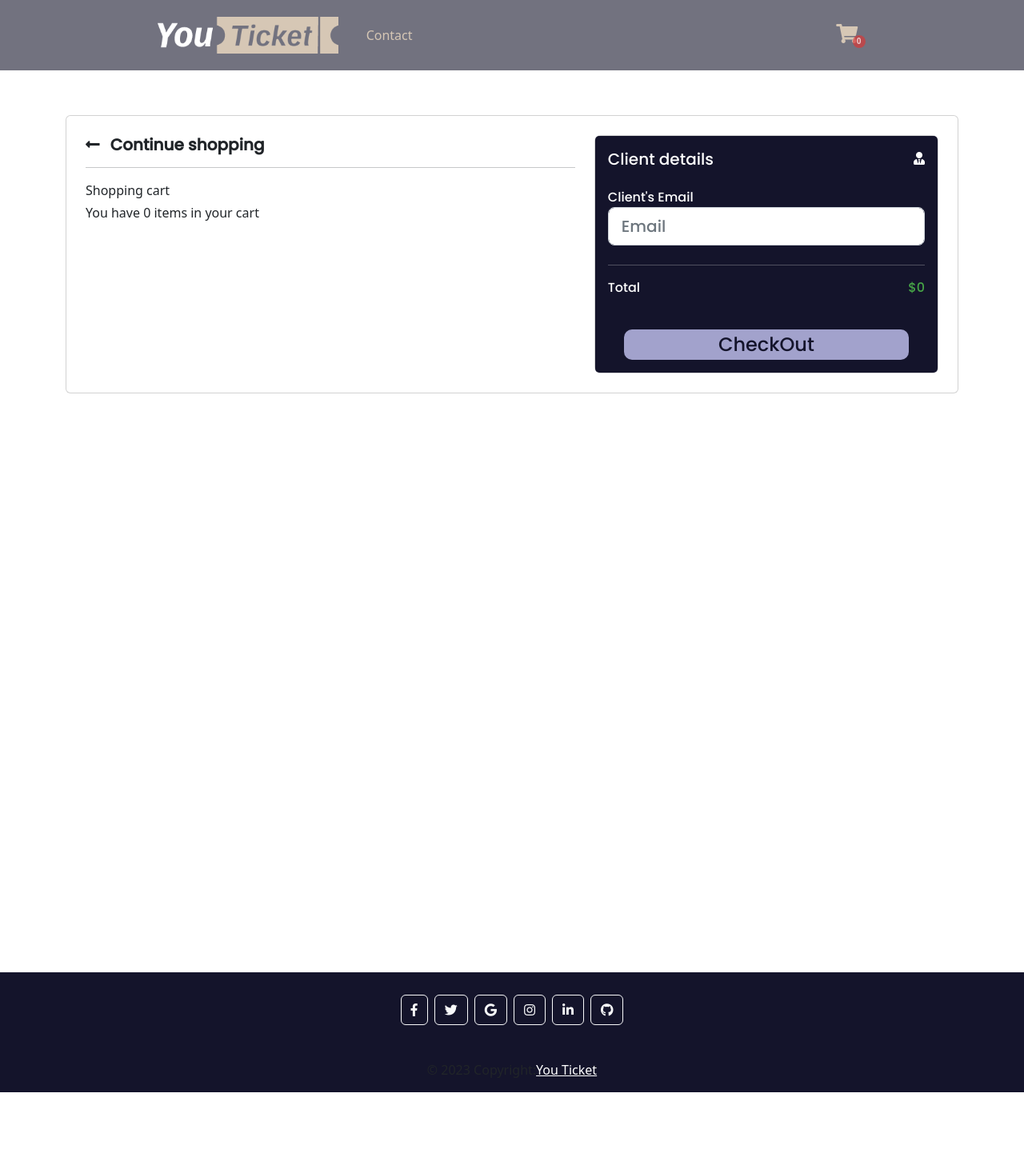
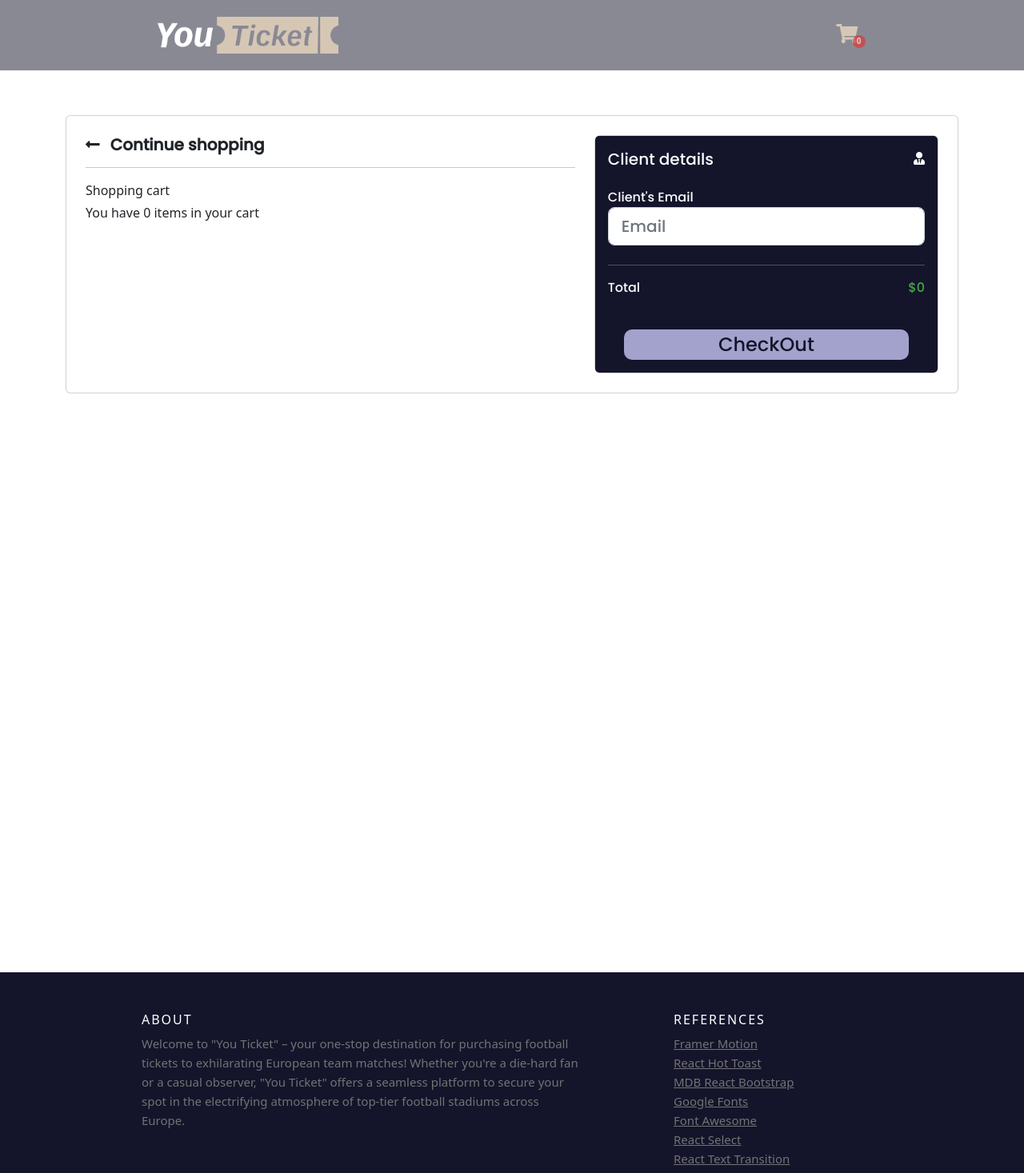
Before and after one commit to iaw-2023/Acttis-Moran-React, a React (Create React App) app: page /cart in a window 1280 px wide. Shown: the top 1467 px of the page at 80% size. Before the commit the page ends 1366 px from the top, so only its background shows below. Built offline with nearby package versions, Linux system fonts and the light colour scheme.

Commit message:
Footer finished

```diff
--- a/src/components/pagewrappers/PageFooter.js
+++ b/src/components/pagewrappers/PageFooter.js
@@ -1,84 +1,67 @@
 import "../../css/footer.css";
-import { MDBFooter, MDBBtn, MDBIcon, MDBContainer } from "mdb-react-ui-kit";
 
 export default function PageFooter() {
   return (
-    <MDBFooter className="footer-container text-center">
-      <MDBContainer className="p-4 pb-0">
-        <section className="mb-4">
-          <MDBBtn
-            outline
-            color="light"
-            floating
-            className="m-1"
-            href="#!"
-            role="button"
-          >
-            <MDBIcon fab icon="facebook-f" />
-          </MDBBtn>
+    <footer className="site-footer">
+      <div className="container">
+        <div className="row">
+          <div className="col-sm-12 col-md-6">
+            <h6>About</h6>
+            <p className="text-justify">
+              Welcome to "You Ticket" – your one-stop destination for purchasing
+              football tickets to exhilarating European team matches! Whether
+              you're a die-hard fan or a casual observer, "You Ticket" offers a
+              seamless platform to secure your spot in the electrifying
+              atmosphere of top-tier football stadiums across Europe.
+            </p>
+          </div>
 
-          <MDBBtn
-            outline
-            color="light"
-            floating
-            className="m-1"
-            href="#!"
-            role="button"
-          >
-            <MDBIcon fab icon="twitter" />
-          </MDBBtn>
-
-          <MDBBtn
-            outline
-            color="light"
-            floating
-            className="m-1"
-            href="#!"
-            role="button"
-          >
-            <MDBIcon fab icon="google" />
-          </MDBBtn>
-          <MDBBtn
-            outline
-            color="light"
-            floating
-            className="m-1"
-            href="#!"
-            role="button"
-          >
-            <MDBIcon fab icon="instagram" />
-          </MDBBtn>
-
-          <MDBBtn
-            outline
-            color="light"
-            floating
-            className="m-1"
-            href="#!"
-            role="button"
-          >
-            <MDBIcon fab icon="linkedin-in" />
-          </MDBBtn>
-
-          <MDBBtn
-            outline
-            color="light"
-            floating
-            className="m-1"
-            href="#!"
-            role="button"
-          >
-            <MDBIcon fab icon="github" />
-          </MDBBtn>
-        </section>
-      </MDBContainer>
-
-      <div className="text-center p-3">
-        © 2023 Copyright:
-        <a className="text-white" href="#">
-          You Ticket
-        </a>
+          <div className="col-xs-6 col-md-3">
+            <h6>References</h6>
+            <ul className="footer-links">
+              <li>
+                <a href="https://www.framer.com/motion/">Framer Motion</a>
+              </li>
+              <li>
+                <a href="https://react-hot-toast.com/">React Hot Toast</a>
+              </li>
+              <li>
+                <a href="https://mdbootstrap.com/docs/react/">
+                  MDB React Bootstrap
+                </a>
+              </li>
+              <li>
+                <a href="https://fonts.google.com/">Google Fonts</a>
+              </li>
+              <li>
+                <a href="https://fontawesome.com/">Font Awesome</a>
+              </li>
+              <li>
+                <a href="https://react-select.com/home">React Select</a>
+              </li>
+              <li>
+                <a href="https://www.npmjs.com/package/react-text-transition">
+                  React Text Transition
+                </a>
+              </li>
+              <li>
+                <a href="https://react-bootstrap.github.io/">React Bootstrap</a>
+              </li>
+            </ul>
+          </div>
+        </div>
+        <hr />
       </div>
-    </MDBFooter>
+      <div className="container">
+        <div className="row">
+          <div className="col-md-8 col-sm-6 col-xs-12">
+            <p className="copyright-text">
+              Copyright &copy; 2023 All Rights Reserved by
+              <a href="#"> You Ticket</a>.
+            </p>
+          </div>
+        </div>
+      </div>
+    </footer>
   );
 }
--- a/src/components/pagewrappers/PageWrapper.js
+++ b/src/components/pagewrappers/PageWrapper.js
@@ -64,13 +64,7 @@ export default function PageWrapper(props) {
               </Link>
             </div>
 
-            <ul className="page__wrapper__navbar__list">
-              <li className="page__wrapper__navbar__list__item">
-                <span className="page__wrapper__navbar__list__item__text">
-                  Contact
-                </span>
-              </li>
-            </ul>
+            <ul className="page__wrapper__navbar__list"></ul>
           </div>
           <Link className="page__wrapper__navbar__cart" to="/cart">
             <MDBIcon
--- a/src/css/footer.css
+++ b/src/css/footer.css
@@ -1,3 +1,79 @@
-.footer-container {
-  background-color: var(--nav-color);
+.row {
+  justify-content: space-evenly;
 }
+
+.site-footer
+{
+  background-color:var(--nav-color);
+  padding:45px 0 20px;
+  font-size:15px;
+  line-height:24px;
+  color:#737373;
+}
+.site-footer hr
+{
+  border-top-color:#bbb;
+  opacity:0.5
+}
+.site-footer hr.small
+{
+  margin:20px 0
+}
+.site-footer h6
+{
+  color:#fff;
+  font-size:16px;
+  text-transform:uppercase;
+  margin-top:5px;
+  letter-spacing:2px
+}
+.site-footer a
+{
+  color:#737373;
+}
+.site-footer a:hover
+{
+  color:#3366cc;
+  text-decoration:none;
+}
+.footer-links
+{
+  padding-left:0;
+  list-style:none;
+}
+.footer-links li
+{
+  display:block
+}
+.footer-links a
+{
+  color:#737373
+}
+.footer-links a:active,.footer-links a:focus,.footer-links a:hover
+{
+  color:#3366cc;
+  text-decoration:none;
+}
+.footer-links.inline li
+{
+  display:inline-block
+}
+
+@media (max-width:991px)
+{
+  .site-footer [class^=col-]
+  {
+    margin-bottom:30px
+  }
+}
+@media (max-width:767px)
+{
+  .site-footer
+  {
+    padding-bottom:0
+  }
+  .site-footer .copyright-text,.site-footer
+  {
+    text-align:center
+  }
+}
--- a/src/css/index.css
+++ b/src/css/index.css
@@ -6,7 +6,7 @@
   --nav-enterprise-color:#d6c7b5;
   --notification-color:rgba(216, 57, 57, 0.7);
   --notification-light-color:rgba(235, 168, 168, 0.7);
-  --nav-color-transparent:rgba(20, 20, 43, 0.6);
+  --nav-color-transparent:rgba(20, 20, 43, 0.5);
   --price-color:rgb(71, 165, 71);
   --text-color:white;
   --button-color:#a2a2cc;
```
